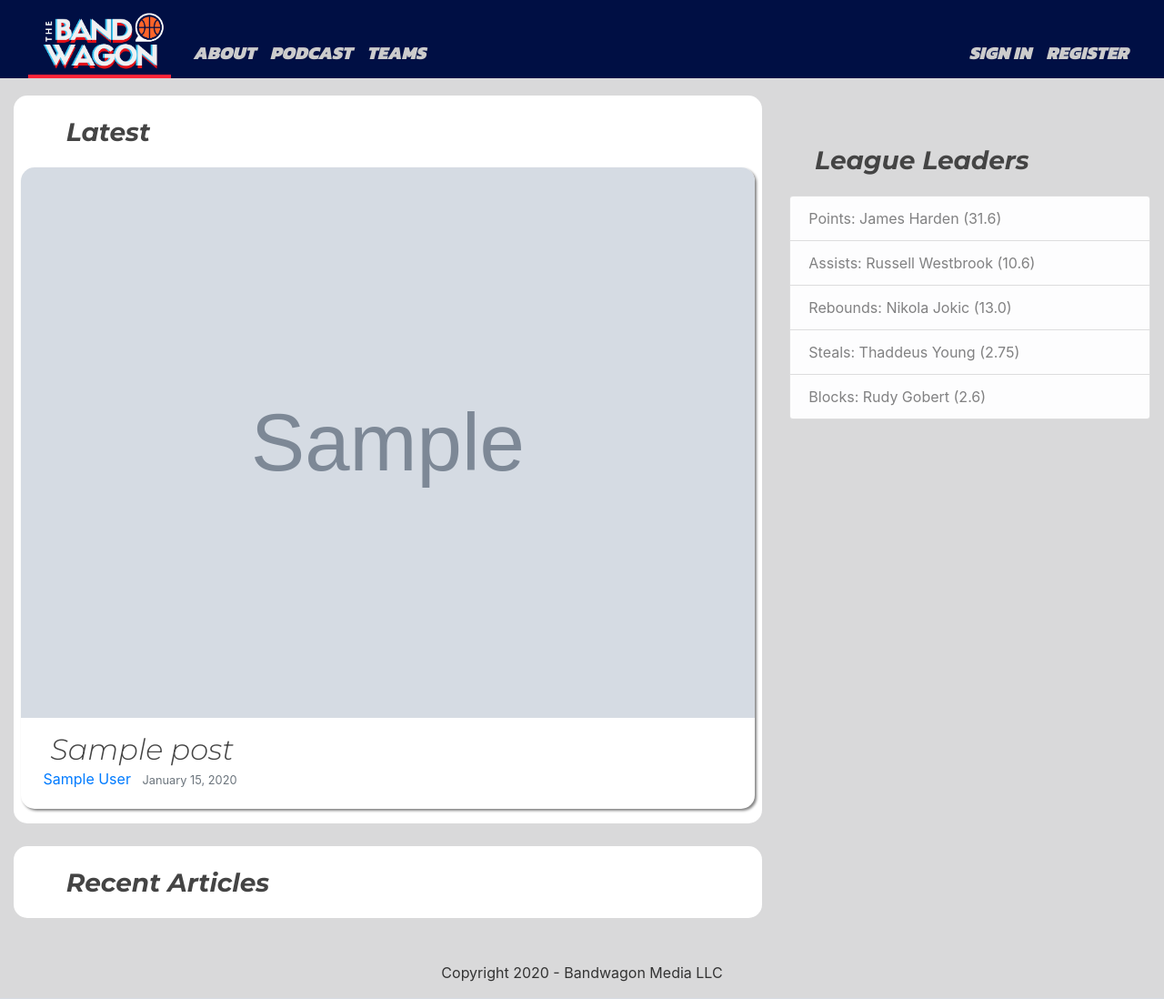
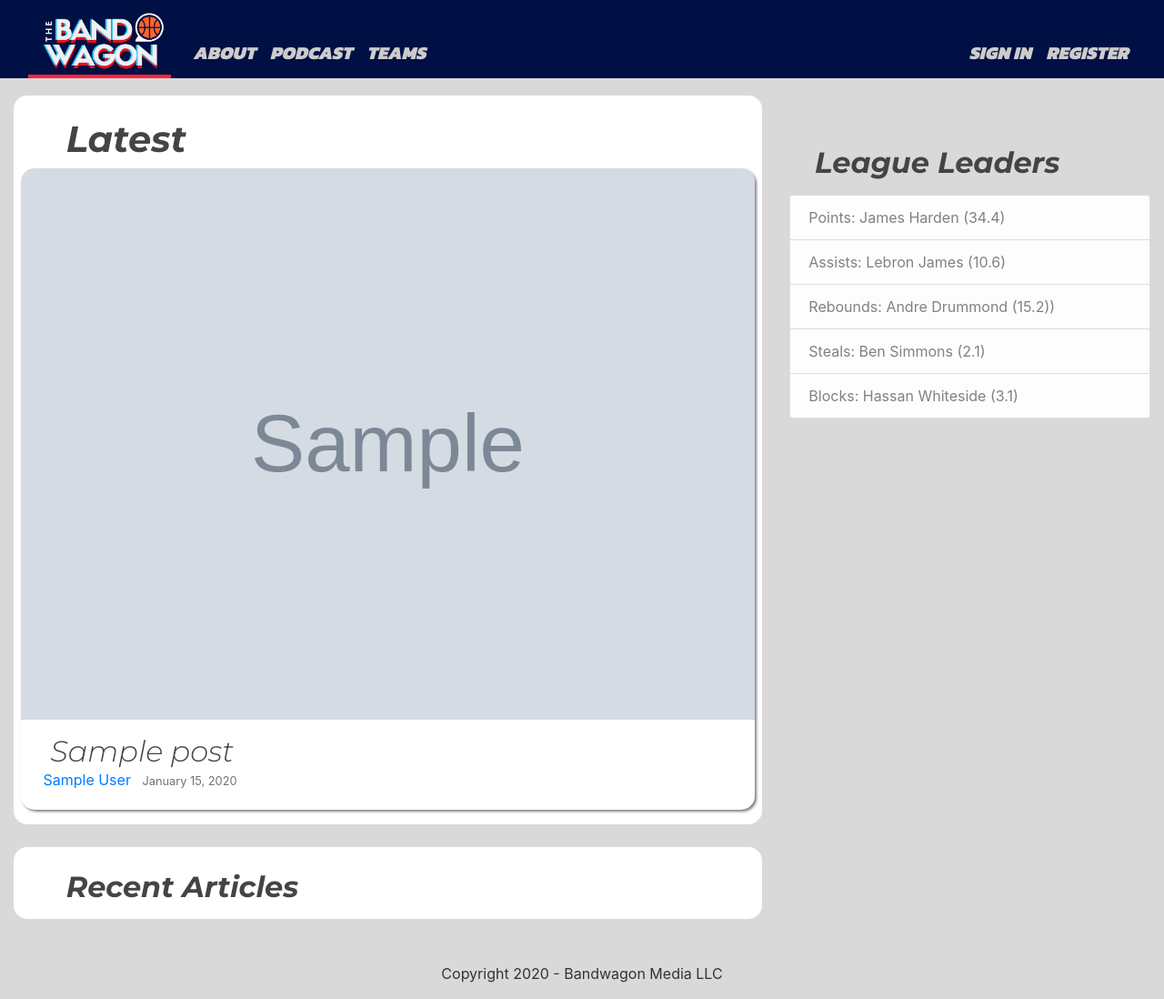
Before and after one commit to stephen-kernan/bandwagon-nba, a Django app: page / in a window 1280 px wide. Shown: the whole page at 91% size. Run offline with Django 3.2, Linux system fonts and the light colour scheme; tables that the repository leaves empty hold one stand-in row (values such as "Sample post"); grey boxes marked "Sample" are stand-in pictures; some libraries are stand-ins or nearby versions.

Commit message:
restyled playerdetailview to be more in line with site style, reworked title font-sizes on home

```diff
--- a/bandwagon/static/bandwagon/home.css
+++ b/bandwagon/static/bandwagon/home.css
@@ -13,7 +13,11 @@
     .section-divider {
         align-self: flex-start;
         padding-left: 7%;
-        margin-bottom: .75em;
+        margin-bottom: .5em;
+    }
+
+    h3.section-divider {
+        font-size: 2rem;
     }
 
     .sidebar-section .section-divider {
@@ -22,6 +26,11 @@
 
 
 /* FIRST POST ON HOME PAGE */
+    h3.first-header {
+        font-size: 2.5rem;
+        margin-bottom: 0.5rem;
+    }
+
     .first-post {
         background-color: white;
         border-radius: 15px;
--- a/bandwagon/templates/bandwagon/base.html
+++ b/bandwagon/templates/bandwagon/base.html
@@ -74,11 +74,11 @@
                             <h3 class="section-divider">League Leaders</h3>
                             <p class='text-muted'>
                                 <ul class="list-group">
-                                    <li class="list-group-item list-group-item-light side-bar">Points: James Harden (31.6)</li>
-                                    <li class="list-group-item list-group-item-light side-bar">Assists: Russell Westbrook (10.6)</li>
-                                    <li class="list-group-item list-group-item-light side-bar">Rebounds: Nikola Jokic (13.0)</li>
-                                    <li class="list-group-item list-group-item-light side-bar">Steals: Thaddeus Young (2.75)</li>
-                                    <li class="list-group-item list-group-item-light side-bar">Blocks: Rudy Gobert (2.6)</li>
+                                    <li class="list-group-item list-group-item-light side-bar">Points: James Harden (34.4)</li>
+                                    <li class="list-group-item list-group-item-light side-bar">Assists: Lebron James (10.6)</li>
+                                    <li class="list-group-item list-group-item-light side-bar">Rebounds: Andre Drummond (15.2))</li>
+                                    <li class="list-group-item list-group-item-light side-bar">Steals: Ben Simmons (2.1)</li>
+                                    <li class="list-group-item list-group-item-light side-bar">Blocks: Hassan Whiteside (3.1)</li>
                                 </ul>
                             </p>
                         </div>
--- a/bandwagon/templates/bandwagon/home.html
+++ b/bandwagon/templates/bandwagon/home.html
@@ -28,7 +28,7 @@
 <!--
     {% endif %} -->
     <div class="section-container">
-        <h3 class="section-divider">Latest</h3>
+        <h3 class="section-divider first-header">Latest</h3>
         <article class="media first-post">
             <div class="first-img-container">
                 <img src="{{ latest.image.url }}" alt="profile photo" class="first-img">
--- a/bandwagon/views.py
+++ b/bandwagon/views.py
@@ -386,6 +386,7 @@ def PlayerDetailView(request, player_initial, player_id):
         'player_initial': player_initial,
         'player_id': player_id,
         'player_name': player_name,
+        'player_team': chart[-1][1][1],
         'stats': chart,
         'sidebar': False
     }
```
Also changed, not shown: bandwagon/static/bandwagon/player.css (+30 -2 lines), bandwagon/templates/bandwagon/player.html (+9 -2 lines).
